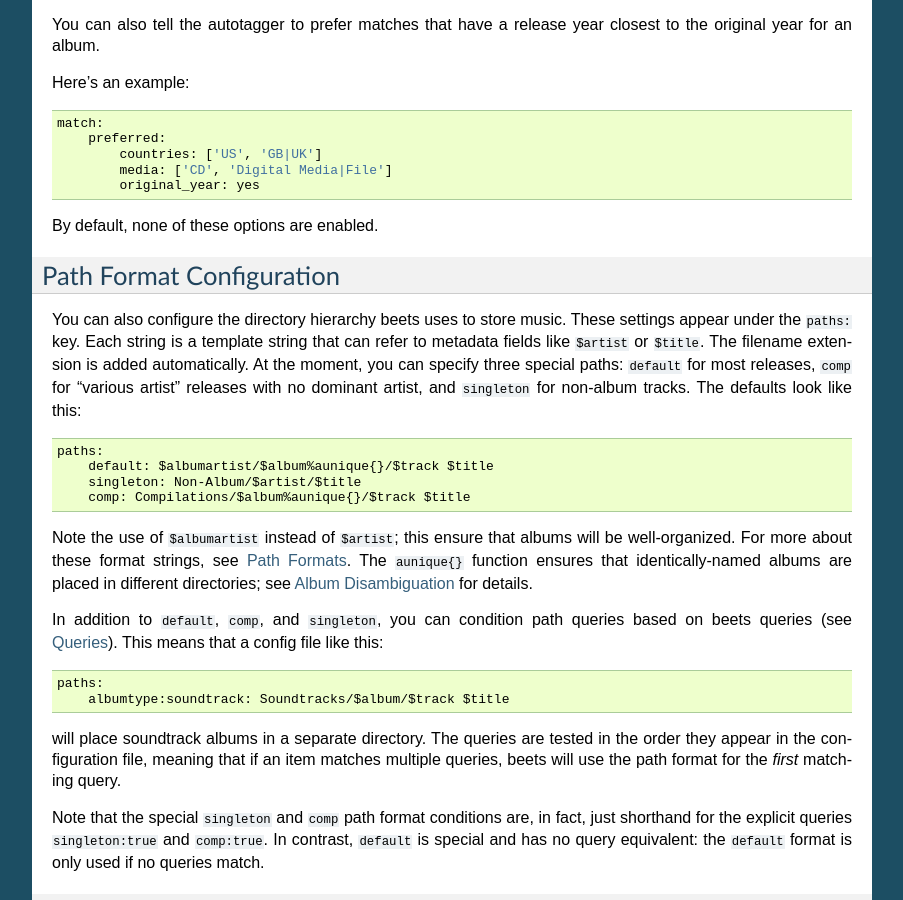
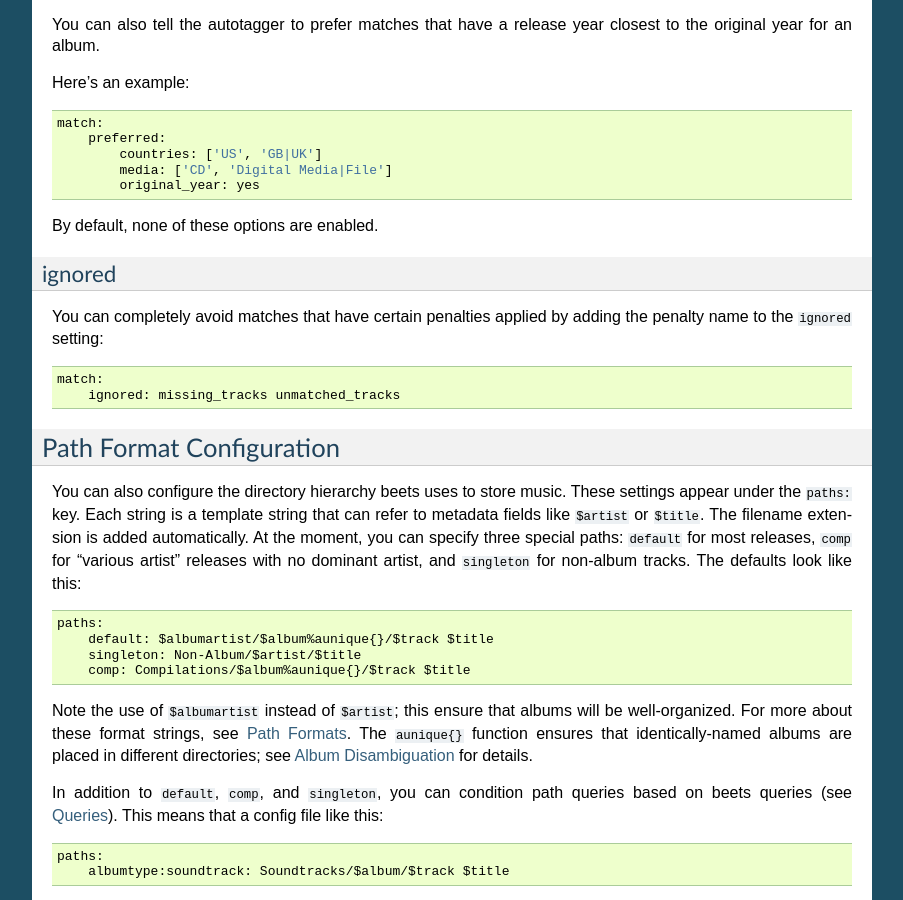
Before and after one commit to google-code-export/beets, a Sphinx documentation site: the page built from docs/reference/config.rst, in a window 1280 px wide and 900 px high, scrolled down 6691 px. Shown: the whole window, without its empty margins (198-1101 px from the left). Built offline with Sphinx 7.4.7, drawn with Linux system fonts in a browser that asks for light colours.

Commit message:
Add `ignored` setting. Don't show matches with specified penalties applied, e.g. missing tracks or unmatched tracks.
If you know you never want these, they can clutter up the interface
especially now that we have multiple data sources.

```diff
--- a/docs/changelog.rst
+++ b/docs/changelog.rst
@@ -68,6 +68,8 @@ Changelog
     number is still "correct", just in a different format.
   * Sort missing and unmatched tracks by index and title and group them
     together for better readability.
+  * Don't show potential matches that have specific penalties applied, as
+    configured by the :ref:`ignored` setting.
 
 * Improve calculation of similarity score and recommendation:
 
--- a/docs/reference/config.rst
+++ b/docs/reference/config.rst
@@ -458,6 +458,17 @@ Here's an example::
 
 By default, none of these options are enabled.
 
+.. _ignored:
+
+ignored
+~~~~~~~
+
+You can completely avoid matches that have certain penalties applied by adding
+the penalty name to the ``ignored`` setting::
+
+    match:
+        ignored: missing_tracks unmatched_tracks
+
 .. _path-format-config:
 
 Path Format Configuration
```
Also changed, not shown: 2 other files.
